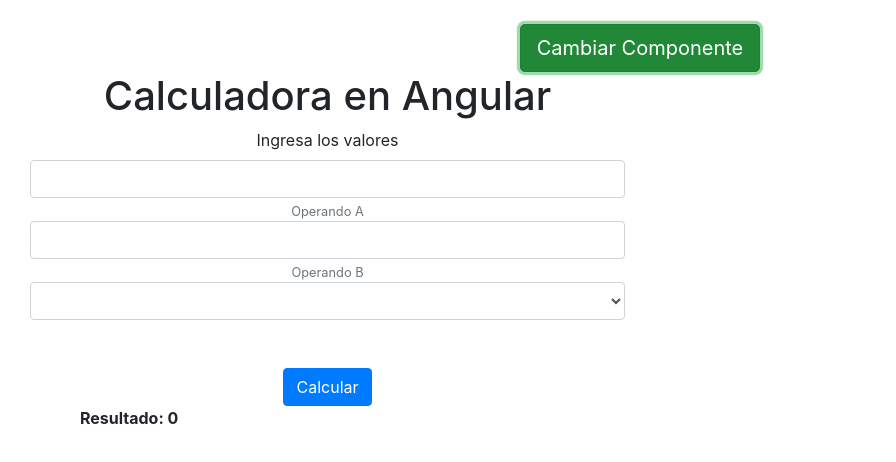
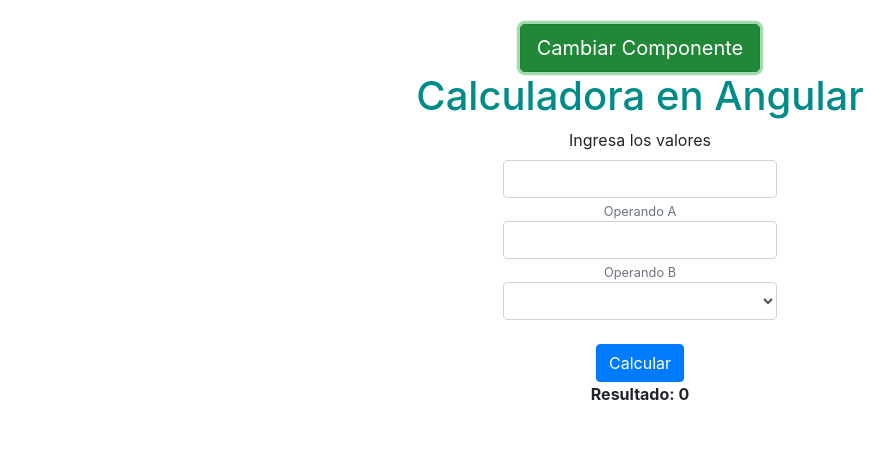
Before and after one commit to txc1033/AngularViews, an Angular app: page / in a window 1280 px wide. Both pictures are taken after a click on the button "Cambiar Componente". Shown: the top 462 px of the page, without its empty margins (0-896 px from the left). Built offline with nearby package versions, Linux system fonts and the light colour scheme.

Commit message:
Ajustes visuales

```diff
--- a/src/app/calculadora/calculadora.component.html
+++ b/src/app/calculadora/calculadora.component.html
@@ -1,7 +1,8 @@
 <br>
-<div class="col-md-6">
-<h1>Calculadora en Angular</h1>
-<div class="form-group">
+<div class="col-md-12">
+  <h1 style="color:darkcyan;">Calculadora en Angular</h1>
+  <div class="row justify-content-center">
+    <div class="form-group ">
         <label for="">Ingresa los valores</label>
         <input type="number"
           [(ngModel)]="valorA" class="form-control" name="" id="" aria-describedby="helpId" placeholder="">
@@ -15,8 +16,9 @@
           <option>Multiplicar</option>
         </select>
         <br>
+        <input (click)="Calcular()" name="sumar" id="" class="btn btn-primary" type="button" value="Calcular">
         <br>
-  <input (click)="Calcular()" name="sumar" id="" class="btn btn-primary" type="button" value="Calcular">
-  <div class="col-md-4"><strong>Resultado: {{resultado}}</strong></div>
+        <div class="col-xs-6"><strong>Resultado: {{resultado}}</strong></div>
     </div>
   </div>
+</div>
--- a/src/app/personas/formulario/formulario.component.html
+++ b/src/app/personas/formulario/formulario.component.html
@@ -1,7 +1,7 @@
 <div class="container">
   <div class="row justify-content-center">
     <div class="col-8">
-      <h1>Listado de Personas</h1>
+      <h1 style="color:darkorange;">Listado de Personas</h1>
       <button (click)="onCrearPersona()" type="button" class="btn btn-primary btn-sm"
         [disabled]="!agregarPersona">Agregar Persona</button>
     </div>
```
Lines whose indentation alone changed are shown as unchanged.
